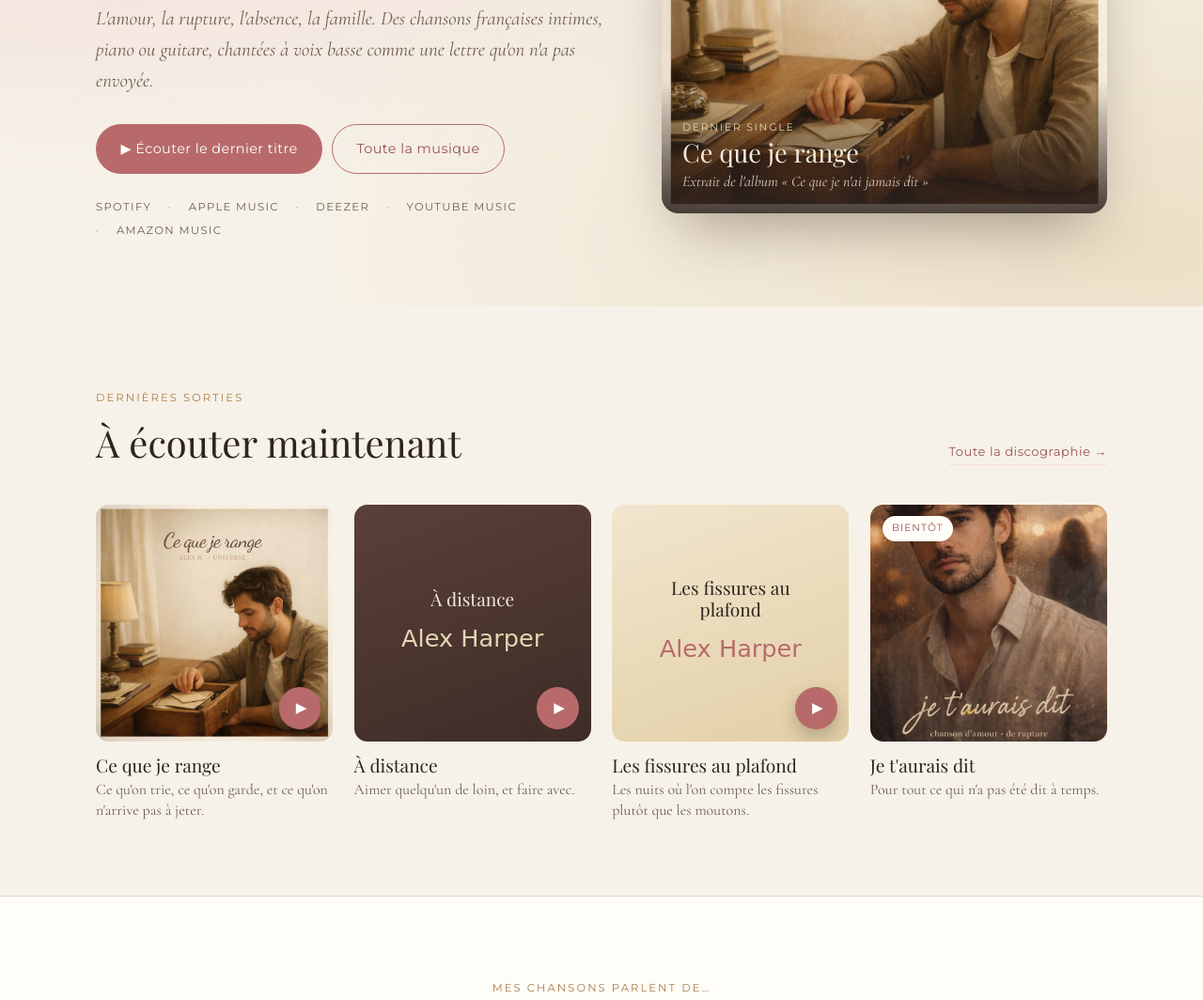
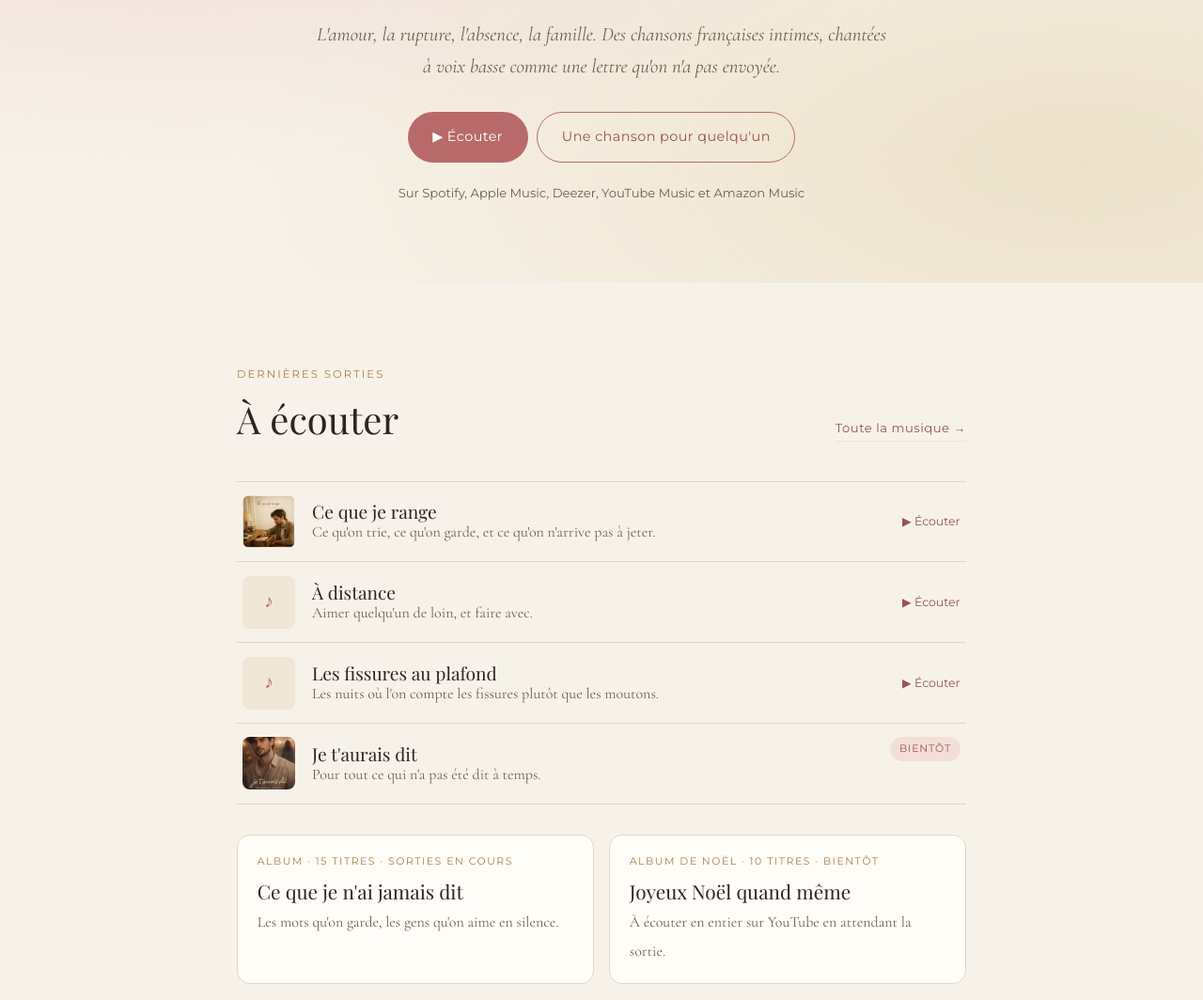
Before and after one commit to acwebcreation/AlexH, a plain HTML site: page index.html in a window 1280 px wide. Shown: the part 419-1483 px from the top of the page at 94% size. Drawn offline with nearby package versions, Linux system fonts and the light colour scheme; a web font is replaced by a local one.

Commit message:
Add files via upload

```diff
--- a/index.html
+++ b/index.html
@@ -35,59 +35,64 @@
 
 <main>
 
-<!-- HERO : la dernière sortie -->
-<section class="hero-artiste">
-  <div class="conteneur hero-grille">
-    <div class="hero-texte">
-      <span class="surtitre">Auteur · compositeur · interprète</span>
-      <h1>Des chansons pour ce qu'on n'a jamais su dire</h1>
-      <p class="chapeau">L'amour, la rupture, l'absence, la famille. Des chansons françaises intimes, piano ou guitare, chantées à voix basse comme une lettre qu'on n'a pas envoyée.</p>
-      <div class="groupe-btn">
-        <a class="btn btn-plein" href="https://distrokid.com/hyperfollow/alexh5/ce-que-je-range" target="_blank" rel="noopener">▶ Écouter le dernier titre</a>
-        <a class="btn btn-contour" href="musique.html">Toute la musique</a>
-      </div>
-      <ul class="plateformes" aria-label="Disponible sur">
-        <li>Spotify</li><li>Apple Music</li><li>Deezer</li><li>YouTube Music</li><li>Amazon Music</li>
-      </ul>
+<!-- HERO -->
+<section class="hero">
+  <div class="conteneur">
+    <p class="signature">Alex Harper</p>
+    <h1>Des chansons pour ce qu'on n'a jamais su dire</h1>
+    <p class="chapeau">L'amour, la rupture, l'absence, la famille. Des chansons françaises intimes, chantées à voix basse comme une lettre qu'on n'a pas envoyée.</p>
+    <div class="groupe-btn">
+      <a class="btn btn-plein" href="#ecouter">▶ Écouter</a>
+      <a class="btn btn-contour" href="chansons.html">Une chanson pour quelqu'un</a>
     </div>
-    <a class="hero-pochette" href="https://distrokid.com/hyperfollow/alexh5/ce-que-je-range" target="_blank" rel="noopener" aria-label="Écouter Ce que je range">
-      <img src="images/single-ce-que-je-range.jpg" alt="Pochette du single Ce que je range" width="800" height="800">
-      <span class="pochette-legende"><span class="type">Dernier single</span><strong>Ce que je range</strong><span>Extrait de l'album « Ce que je n'ai jamais dit »</span></span>
-    </a>
+    <p class="prix-note">Sur Spotify, Apple Music, Deezer, YouTube Music et Amazon Music</p>
   </div>
 </section>
 
-<!-- DERNIÈRES SORTIES -->
-<section>
-  <div class="conteneur">
+<!-- À ÉCOUTER -->
+<section id="ecouter">
+  <div class="conteneur conteneur-etroit">
     <div class="entete-section entete-ligne">
       <div>
         <span class="surtitre">Dernières sorties</span>
-        <h2>À écouter maintenant</h2>
+        <h2>À écouter</h2>
       </div>
-      <a class="lien-fleche" href="musique.html">Toute la discographie →</a>
+      <a class="lien-fleche" href="musique.html">Toute la musique →</a>
     </div>
-    <div class="grille-titres">
-      <a class="titre apparait" href="https://distrokid.com/hyperfollow/alexh5/ce-que-je-range" target="_blank" rel="noopener">
-        <div class="couverture"><img src="images/single-ce-que-je-range.jpg" alt="" loading="lazy" width="800" height="800"><span class="play" aria-hidden="true">▶</span></div>
-        <h3>Ce que je range</h3>
-        <p>Ce qu'on trie, ce qu'on garde, et ce qu'on n'arrive pas à jeter.</p>
+    <ol class="liste-pistes">
+      <li><a class="piste" href="https://distrokid.com/hyperfollow/alexh5/ce-que-je-range" target="_blank" rel="noopener">
+        <span class="vignette"><img src="images/single-ce-que-je-range.jpg" alt="" loading="lazy" width="112" height="112"></span>
+        <span class="piste-texte"><strong>Ce que je range</strong><span>Ce qu'on trie, ce qu'on garde, et ce qu'on n'arrive pas à jeter.</span></span>
+        <span class="ecouter">▶ Écouter</span>
+      </a></li>
+      <li><a class="piste" href="https://distrokid.com/hyperfollow/alexh5/a-distance" target="_blank" rel="noopener">
+        <span class="vignette"><span class="vignette-vide" aria-hidden="true">♪</span></span>
+        <span class="piste-texte"><strong>À distance</strong><span>Aimer quelqu'un de loin, et faire avec.</span></span>
+        <span class="ecouter">▶ Écouter</span>
+      </a></li>
+      <li><a class="piste" href="https://distrokid.com/hyperfollow/alexh5/les-fissures-au-plafond" target="_blank" rel="noopener">
+        <span class="vignette"><span class="vignette-vide" aria-hidden="true">♪</span></span>
+        <span class="piste-texte"><strong>Les fissures au plafond</strong><span>Les nuits où l'on compte les fissures plutôt que les moutons.</span></span>
+        <span class="ecouter">▶ Écouter</span>
+      </a></li>
+      <!-- LIEN À RENSEIGNER : lien DistroKid HyperFollow de « Je t'aurais dit » (puis retirer etat Bientôt) -->
+      <li><a class="piste" href="#">
+        <span class="vignette"><img src="images/single-je-taurais-dit.jpg" alt="" loading="lazy" width="112" height="112"></span>
+        <span class="piste-texte"><strong>Je t'aurais dit</strong><span>Pour tout ce qui n'a pas été dit à temps.</span></span>
+        <span class="badge">Bientôt</span>
+      </a></li>
+    </ol>
+
+    <div class="albums-simples">
+      <a class="album-ligne" href="musique.html#ce-que-je-nai-jamais-dit">
+        <span class="type">Album · 15 titres · sorties en cours</span>
+        <strong>Ce que je n'ai jamais dit</strong>
+        <span>Les mots qu'on garde, les gens qu'on aime en silence.</span>
       </a>
-      <a class="titre apparait" href="https://distrokid.com/hyperfollow/alexh5/a-distance" target="_blank" rel="noopener">
-        <div class="couverture c-nuit"><span class="c-titre">À distance</span><span class="c-auteur">Alex Harper</span><span class="play" aria-hidden="true">▶</span></div>
-        <h3>À distance</h3>
-        <p>Aimer quelqu'un de loin, et faire avec.</p>
-      </a>
-      <a class="titre apparait" href="https://distrokid.com/hyperfollow/alexh5/les-fissures-au-plafond" target="_blank" rel="noopener">
-        <div class="couverture c-or"><span class="c-titre">Les fissures au plafond</span><span class="c-auteur">Alex Harper</span><span class="play" aria-hidden="true">▶</span></div>
-        <h3>Les fissures au plafond</h3>
-        <p>Les nuits où l'on compte les fissures plutôt que les moutons.</p>
-      </a>
-      <!-- LIEN À RENSEIGNER : lien DistroKid HyperFollow de « Je t'aurais dit » -->
-      <a class="titre apparait" href="#">
-        <div class="couverture"><img src="images/single-je-taurais-dit.jpg" alt="" loading="lazy" width="800" height="800"><span class="badge-coin">Bientôt</span></div>
-        <h3>Je t'aurais dit</h3>
-        <p>Pour tout ce qui n'a pas été dit à temps.</p>
+      <a class="album-ligne" href="https://www.youtube.com/playlist?list=PLQJ8Ajf64fVc" target="_blank" rel="noopener">
+        <span class="type">Album de Noël · 10 titres · bientôt</span>
+        <strong>Joyeux Noël quand même</strong>
+        <span>À écouter en entier sur YouTube en attendant la sortie.</span>
       </a>
     </div>
   </div>
@@ -124,43 +129,6 @@
         <h3>La famille</h3>
         <p>Les mots qu'on n'a jamais dits à ses parents, et qu'on chante enfin.</p>
         <ul><li>À ma mère</li><li>À mon père</li><li>Ce qu'on dit pas assez</li></ul>
-      </article>
-    </div>
-  </div>
-</section>
-
-<!-- ALBUMS -->
-<section>
-  <div class="conteneur">
-    <div class="entete-section">
-      <span class="surtitre">Albums</span>
-      <h2>Deux albums, deux saisons du cœur</h2>
-    </div>
-    <div class="albums">
-      <article class="album apparait">
-        <div class="couverture c-nuit"><span class="c-titre">Ce que je n'ai jamais dit</span><span class="c-auteur">Alex Harper</span></div>
-        <div class="album-corps">
-          <span class="type">Album · 15 titres · sorties en cours</span>
-          <h3>Ce que je n'ai jamais dit</h3>
-          <p>Quinze chansons sur les mots qu'on garde, les lettres qu'on n'envoie pas et les gens qu'on aime en silence.</p>
-          <details class="liste-titres">
-            <summary>Voir les titres</summary>
-            <ol class="pistes">
-              <li>Ce que je range</li><li>Les fissures au plafond</li><li>À distance</li><li>Avaler</li><li>Je t'aurais dit</li><li>La politesse du vide</li><li>Je t'ai aimé en silence</li><li>Silence dans la rue</li><li>À ma mère</li><li>Acceptation</li><li>Ce qu'on dit pas assez</li><li>Il y a des deuils</li><li>Le portrait</li><li>À mon père</li><li>Séparation</li>
-            </ol>
-          </details>
-          <div class="groupe-btn"><a class="btn btn-plein btn-petit" href="musique.html#ce-que-je-nai-jamais-dit">Écouter les titres sortis</a></div>
-        </div>
-      </article>
-      <article class="album apparait">
-        <div class="couverture c-noel"><span class="c-titre">Joyeux Noël quand même</span><span class="c-auteur">Alex Harper</span></div>
-        <div class="album-corps">
-          <span class="badge">Bientôt</span>
-          <span class="type">Album de Noël · 10 titres</span>
-          <h3>Joyeux Noël quand même</h3>
-          <p>Un album de Noël tendre et un peu mélancolique, pour ceux qui fêtent avec une chaise vide, le cœur ailleurs, ou simplement l'envie d'y croire encore.</p>
-          <div class="groupe-btn"><a class="btn btn-plein btn-petit" href="https://www.youtube.com/playlist?list=PLQJ8Ajf64fVc" target="_blank" rel="noopener">Écouter sur YouTube</a></div>
-        </div>
       </article>
     </div>
   </div>
--- a/style.css
+++ b/style.css
@@ -491,3 +491,27 @@ ol.pistes li::before{ content: counter(piste, decimal-leading-zero) "  "; font-f
 .reseau .fleche{ font-family: var(--sans); font-size: .75rem; color: var(--rose-fonce); }
 #apropos{ scroll-margin-top: 80px; }
 .note-livres{ margin-top: 1.2rem; font-size: 1.02rem; font-style: italic; color: var(--encre-douce); }
+
+/* ---------- accueil simplifié : liste de titres ---------- */
+.conteneur-etroit{ max-width: 820px; }
+.liste-pistes{ list-style: none; padding: 0; margin: 0; border-top: 1px solid var(--ligne); }
+.liste-pistes li{ border-bottom: 1px solid var(--ligne); }
+.piste{ display: grid; grid-template-columns: 56px 1fr auto; gap: 1.1rem; align-items: center; padding: .9rem .4rem; text-decoration: none; color: var(--encre); border-radius: 10px; transition: background .2s; }
+.piste:hover{ background: var(--carte); color: var(--encre); }
+.vignette{ width: 56px; height: 56px; border-radius: 8px; overflow: hidden; background: var(--fond-2); display: flex; align-items: center; justify-content: center; }
+.vignette img{ width: 100%; height: 100%; object-fit: cover; }
+.vignette-vide{ color: var(--rose); font-size: 1.2rem; }
+.piste-texte strong{ display: block; font-family: var(--titre); font-weight: 400; font-size: 1.2rem; line-height: 1.25; }
+.piste-texte span{ display: block; font-size: 1rem; color: var(--encre-douce); line-height: 1.35; }
+.piste .ecouter{ font-family: var(--sans); font-size: .78rem; color: var(--rose-fonce); white-space: nowrap; }
+.piste .badge{ margin: 0; }
+.piste[aria-disabled="true"]{ pointer-events: none; }
+@media (max-width: 520px){ .piste .ecouter{ font-size: 0; } .piste .ecouter::before{ content: "▶"; font-size: .9rem; } }
+
+.albums-simples{ display: grid; grid-template-columns: 1fr 1fr; gap: 1rem; margin-top: 2rem; }
+@media (max-width: 640px){ .albums-simples{ grid-template-columns: 1fr; } }
+.album-ligne{ display: block; text-decoration: none; color: var(--encre); background: var(--carte); border: 1px solid var(--ligne); border-radius: var(--rayon); padding: 1.2rem 1.3rem; transition: border-color .2s; }
+.album-ligne:hover{ border-color: var(--or); color: var(--encre); }
+.album-ligne .type{ display: block; font-family: var(--sans); font-size: .68rem; letter-spacing: .14em; text-transform: uppercase; color: var(--or); margin-bottom: .4rem; }
+.album-ligne strong{ display: block; font-family: var(--titre); font-weight: 400; font-size: 1.3rem; }
+.album-ligne span:last-child{ color: var(--encre-douce); font-size: 1rem; }
```
